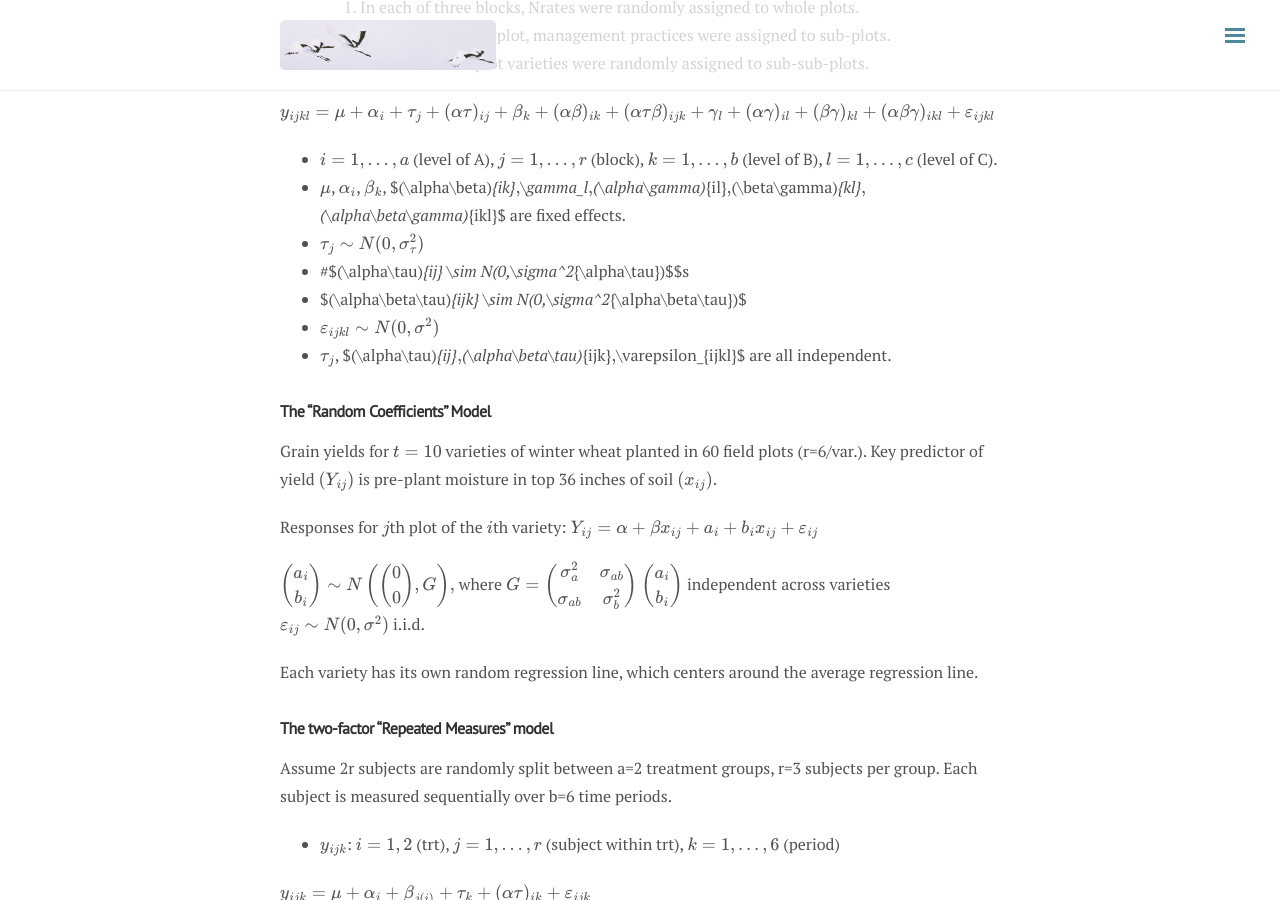
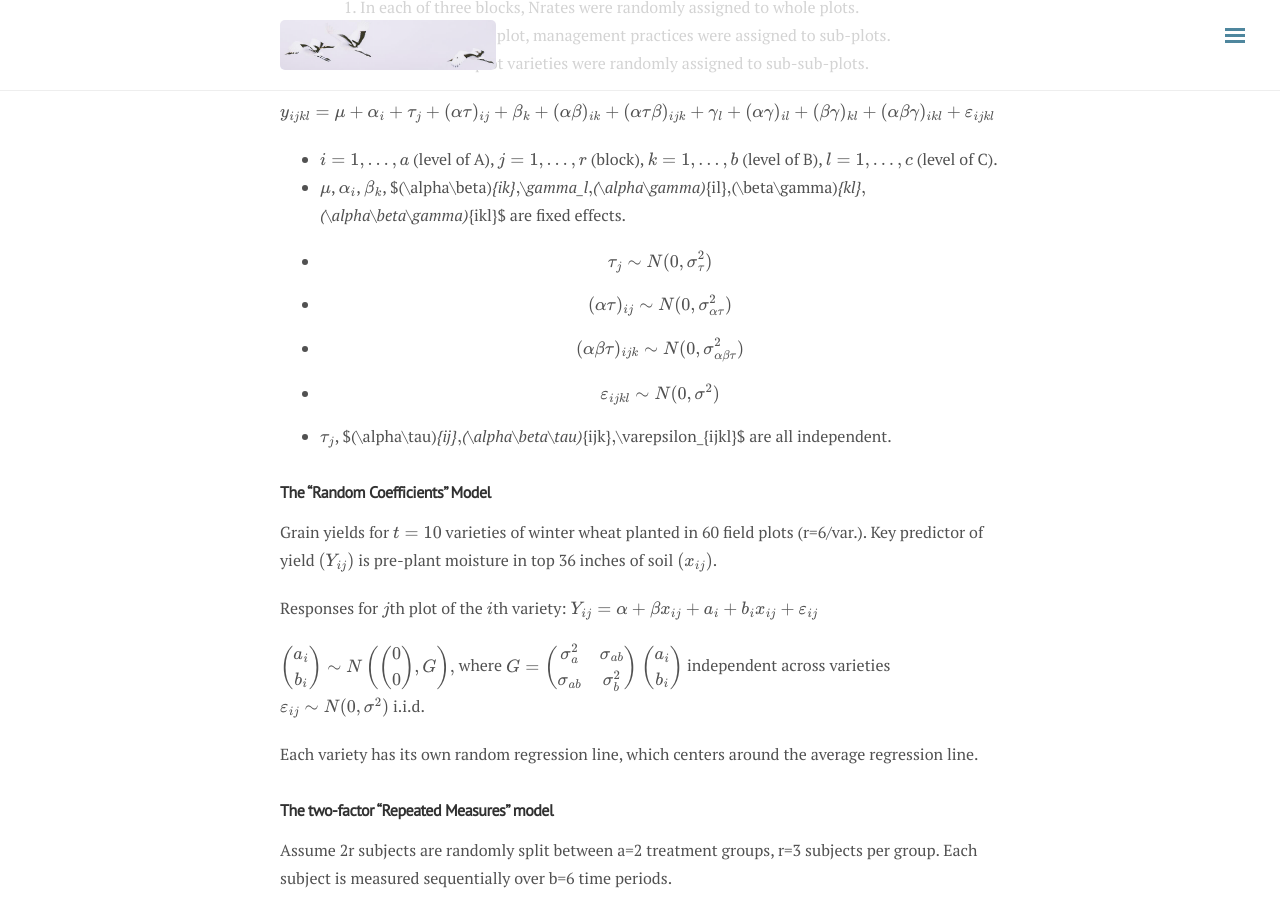
Before and after one commit to ylyy93/my_blog, a Jekyll site: the page built from _posts/phil/2020-03-18-mixed-model.md, in a window 1280 px wide and 900 px high, scrolled down 1299 px. Built offline with Jekyll 4.4.1, drawn with Linux system fonts in a browser that asks for light colours; nearby versions of some CDN libraries; formulas are drawn with MathJax 3; comment, search, counter and statistics services are not loaded.

Commit message:
rebuilding site Thu Mar 19 00:13:47 PDT 2020

```diff
--- a/_posts/phil/2020-03-18-mixed-model.md
+++ b/_posts/phil/2020-03-18-mixed-model.md
@@ -49,10 +49,10 @@ y_{ijkl} = \mu + \alpha_i + \tau_j + (\alpha\tau)_{ij} + \beta_k + (\alpha\beta)
 $$
 * $i=1,\ldots,a$ (level of A), $j=1,\ldots,r$ (block), $k=1,\ldots,b$ (level of B), $l=1,\ldots,c$ (level of C).
 * $\mu$, $\alpha_i$, $\beta_k$, $(\alpha\beta)_{ik}$, $\gamma_l$, $(\alpha\gamma)_{il}$, $(\beta\gamma)_{kl}$, $(\alpha\beta\gamma)_{ikl}$ are fixed effects.
-* $\tau_j \sim N(0,\sigma^2_{\tau})$
-* #$(\alpha\tau)_{ij} \sim N(0,\sigma^2_{\alpha\tau})$$s
-* $(\alpha\beta\tau)_{ijk} \sim N(0,\sigma^2_{\alpha\beta\tau})$
-* $\varepsilon_{ijkl} \sim N(0,\sigma^2)$
+* $$\tau_j \sim N(0,\sigma^2_{\tau})$$
+* $$(\alpha\tau)_{ij} \sim N(0,\sigma^2_{\alpha\tau})$$
+* $$(\alpha\beta\tau)_{ijk} \sim N(0,\sigma^2_{\alpha\beta\tau})$$
+* $$\varepsilon_{ijkl} \sim N(0,\sigma^2)$$
 * $\tau_j$, $(\alpha\tau)_{ij}$, $(\alpha\beta\tau)_{ijk}$, $\varepsilon_{ijkl}$ are all independent.
 
 
```
